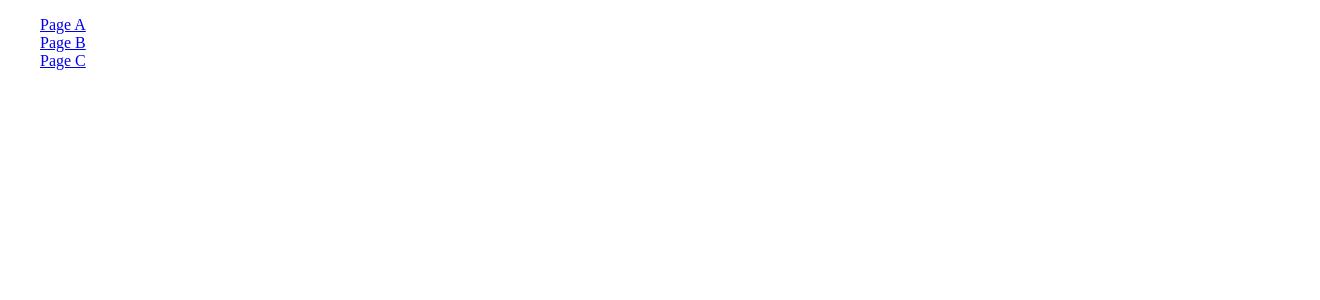
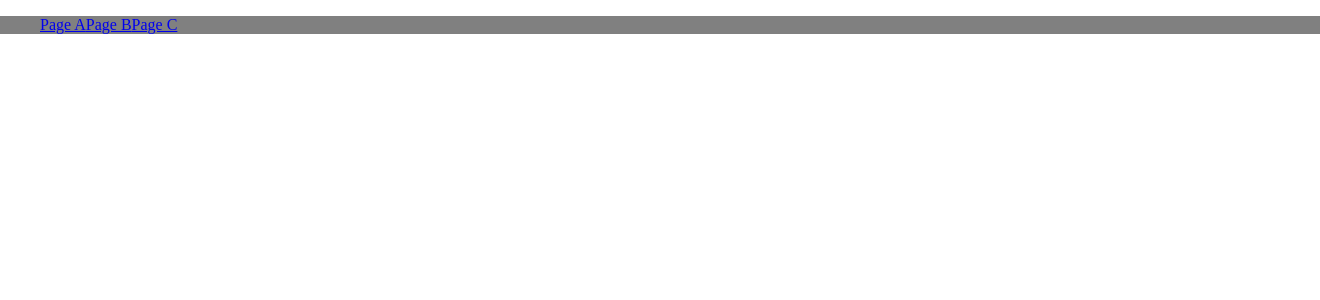
Before and after one commit to fradleyjoedev/deskpro-test, a React app: page / in a window 1280 px wide. Shown: the top 300 px of the page, 1320 px wide, since content can reach past the window. Built offline with nearby package versions, Linux system fonts and the light colour scheme.

Commit message:
Start of styles for Navbar

```diff
--- /dev/null
+++ b/src/components/NavBar.scss
@@ -0,0 +1,9 @@
+.navbar {
+  width: 100%;
+  display: flex;
+  background-color: grey;
+
+  &__item {
+    max-width: 50px;
+  }
+}
--- a/src/components/Navbar.tsx
+++ b/src/components/Navbar.tsx
@@ -1,6 +1,7 @@
 import React from 'react';
 import { Link } from "react-router-dom";
 import { IRouteData } from '../interfaces/IRouteData';
+import './NavBar.scss';
 
 interface IProps {
   links: IRouteData[];
@@ -12,9 +13,9 @@ const setDocumentTitle = (title: string): void => {
 
 export const NavBar: React.FunctionComponent<IProps> = ({links}): JSX.Element => {
   return (
-    <ul>
+    <ul className='navbar'>
       {links.map((route: IRouteData, i: number) => {
-          return (<li key={i}>
+          return (<li key={i} className='navbar__item'>
             <Link to={route.path} onClick={() => setDocumentTitle(route.pageTitle)}>{route.linkTitle}</Link>
           </li>)
       })}
```
